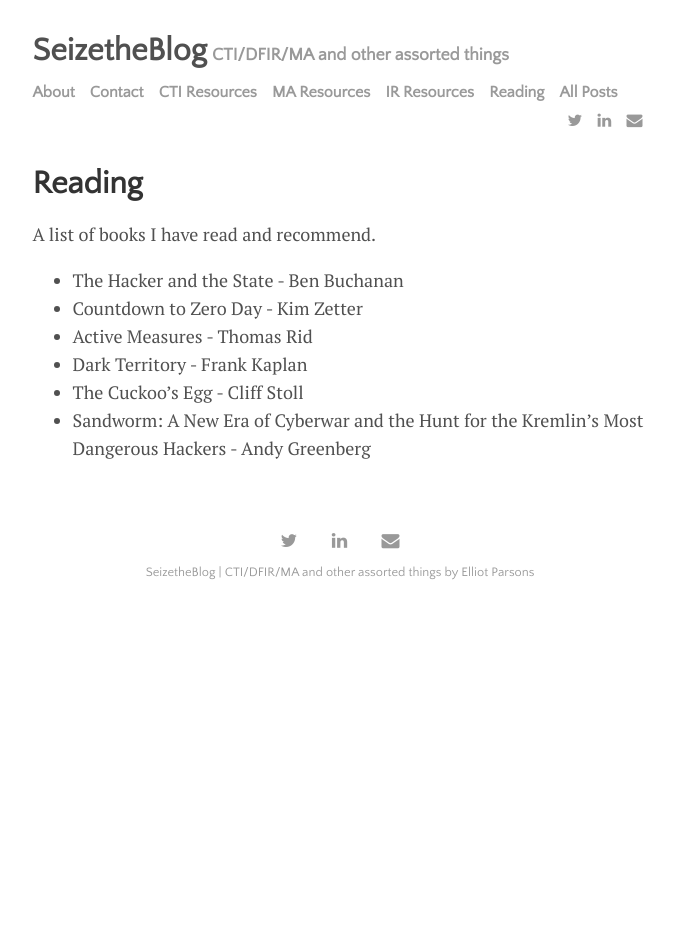
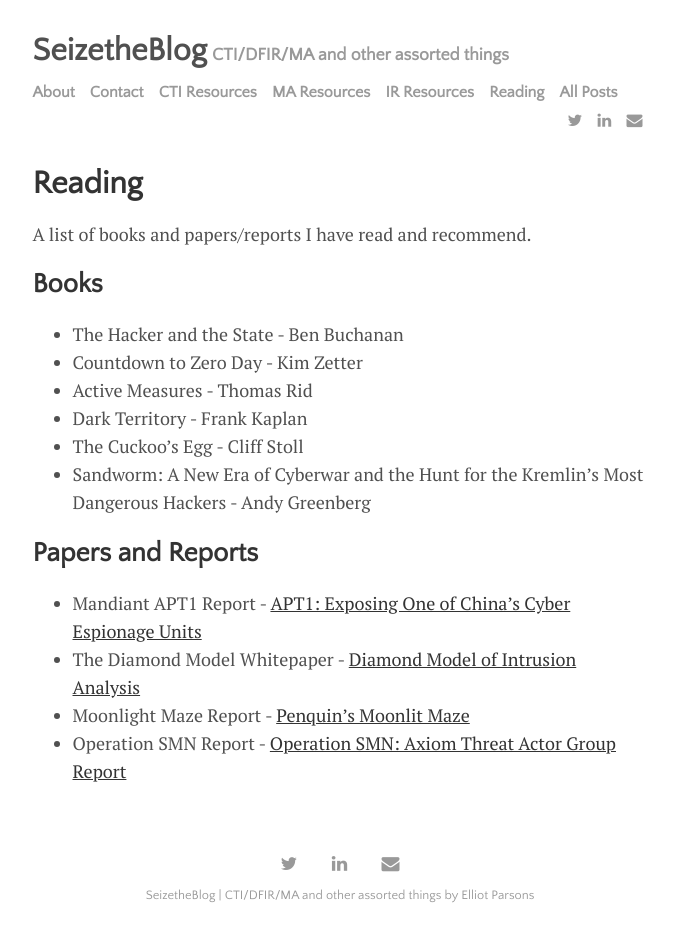
Before and after one commit to seizethecheese/seizethecheese.github.io, a Jekyll site: the page built from menu/reading.md, in a window 1280 px wide. Shown: the whole page, without its empty margins (300-974 px from the left). Built offline with Jekyll 4.4.1, drawn with Linux system fonts in a browser that asks for light colours; some web fonts are replaced; before the commit the page ends 900 px from its top, so only the background shows below that.

Commit message:
Update reading.md

```diff
--- a/menu/reading.md
+++ b/menu/reading.md
@@ -4,7 +4,9 @@ title: Reading
 permalink: /reading
 ---
 
-A list of books I have read and recommend.
+A list of books and papers/reports I have read and recommend.
+
+## Books
 
 - The Hacker and the State - Ben Buchanan
 - Countdown to Zero Day - Kim Zetter
@@ -12,3 +14,9 @@ A list of books I have read and recommend.
 - Dark Territory - Frank Kaplan
 - The Cuckoo's Egg - Cliff Stoll
 - Sandworm: A New Era of Cyberwar and the Hunt for the Kremlin's Most Dangerous Hackers - Andy Greenberg
+
+## Papers and Reports
+- Mandiant APT1 Report - [APT1: Exposing One of China's Cyber Espionage Units](https://www.mandiant.com/resources/apt1-exposing-one-of-chinas-cyber-espionage-units)
+- The Diamond Model Whitepaper - [Diamond Model of Intrusion Analysis](https://www.threatintel.academy/diamond/)
+- Moonlight Maze Report - [Penquin’s Moonlit Maze](https://securelist.com/penquins-moonlit-maze/77883/)
+- Operation SMN Report - [Operation SMN: Axiom Threat Actor Group Report](https://www.novetta.com/wp-content/uploads/2020/10/Axiom-Executive-Summary.pdf)
```
